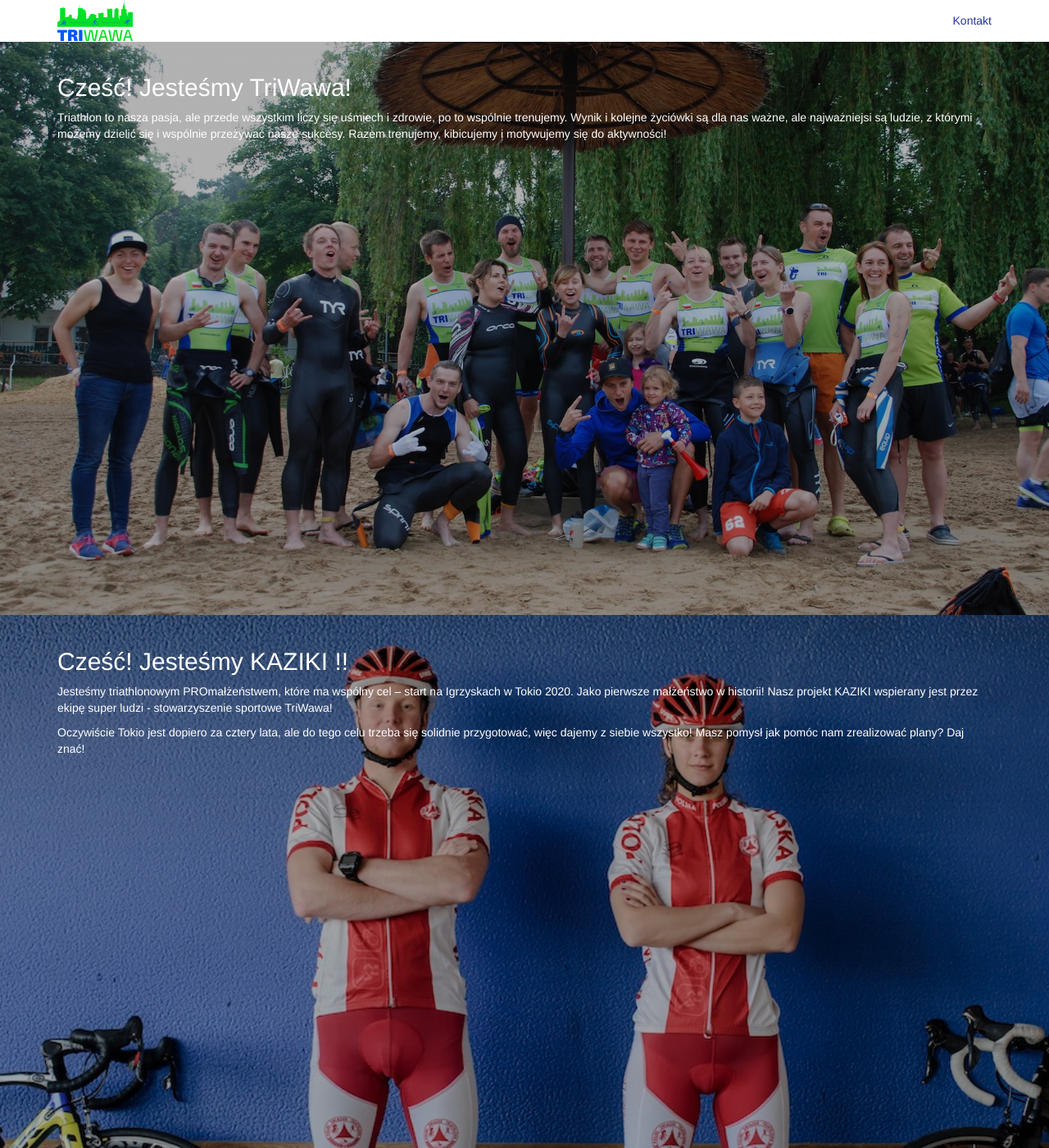
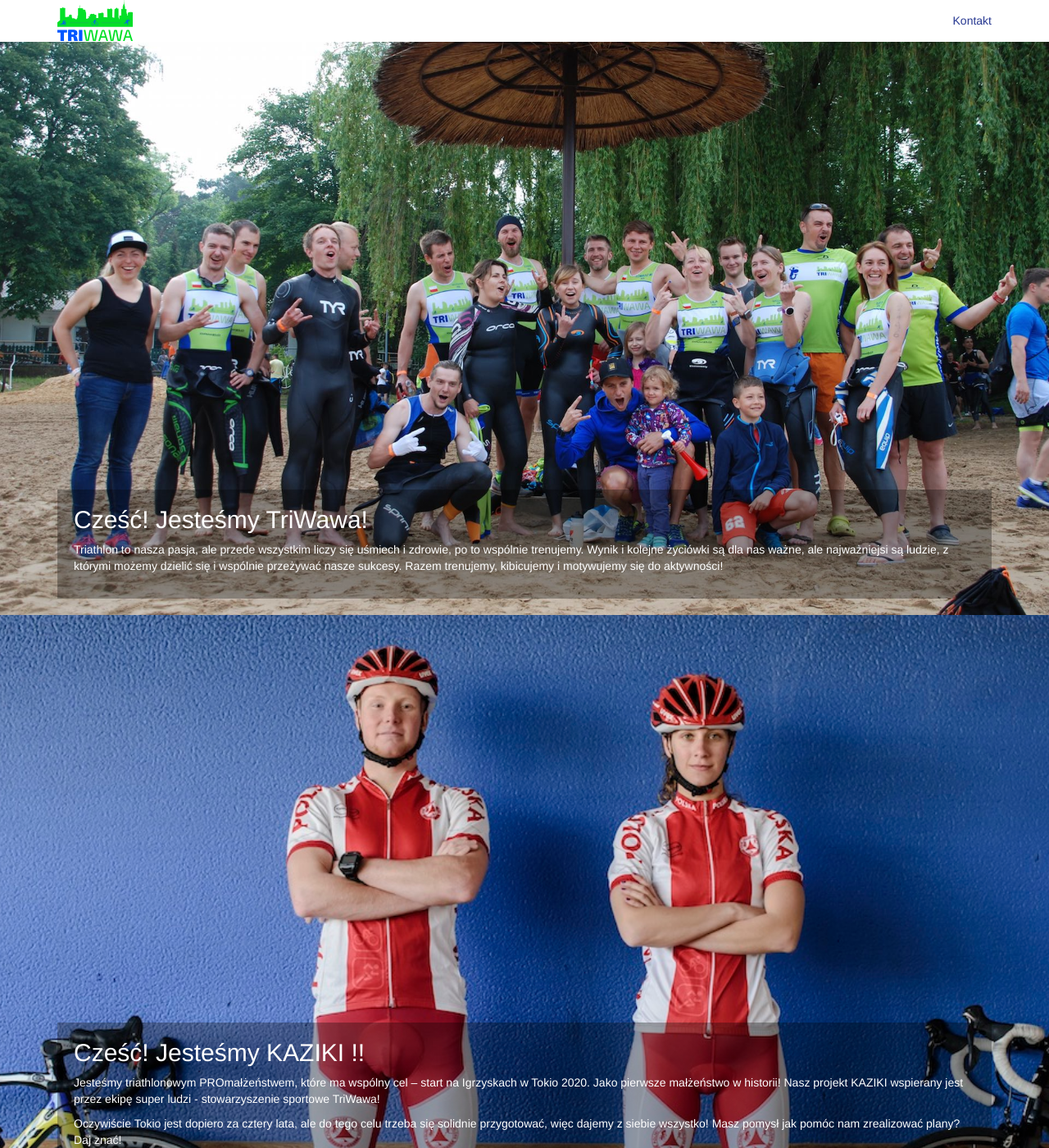
Before and after one commit to marcinkiewiczblazej/test-site, a Jekyll site: the page built from index.html, in a window 1280 px wide and 1400 px high. Shown: the whole window at 82% size. Built offline with Jekyll 4.4.1, drawn with Linux system fonts in a browser that asks for light colours.

Commit message:
Overlay in the bottom

```diff
--- a/_includes/post.html
+++ b/_includes/post.html
@@ -1,8 +1,8 @@
 <div class="post" style="background-image: url({{post.background | prepend: site.github.url}})">
-    <div class="post-overlay">
-        <div class="container">
-            <div class="row">
-                <div class="col-xs-12">
+    <div class="container post-content-wrapper">
+        <div class="row">
+            <div class="col-xs-12">
+                <div class="post-overlay">
                     <h2>
                         {{ post.title }}
                     </h2>
--- a/_layouts/post.html
+++ b/_layouts/post.html
@@ -1,6 +1,7 @@
+<div class="post" style="background-image: url({{post.background | prepend: site.github.url}})">
+    <div class="container post-content-wrapper">
         <div class="row">
             <div class="col-xs-12">
-        <div class="post" style="background-image: url({{post.background | prepend: site.github.url}})">
                 <div class="post-overlay">
                     <h2>
                         {{ post.title }}
@@ -12,3 +13,4 @@
             </div>
         </div>
     </div>
+</div>
--- a/css/main.scss
+++ b/css/main.scss
@@ -51,14 +51,20 @@
   background-size: cover;
   background-position: center center;
   background-repeat: no-repeat;
+  display: flex;
+  flex-flow: row wrap;
 }
 
 .post-overlay {
   background: linear-gradient(rgba($black-color, 0.3), rgba($black-color, 0.3));
-  height: 100%;
   width: 100%;
   padding: 2rem;
   color: $white-color;
+}
+
+.post-content-wrapper {
+  margin-top: auto;
+  padding-bottom: 2rem;
 }
 
 .triwawa-logo {
@@ -68,7 +74,7 @@
 
 .footer {
   background: $white-color;
-  margin-top: -20px;
+  margin-top: 0px;
   padding-top: 2rem;
   padding-bottom: 2rem;
 }
@@ -87,4 +93,8 @@
   padding-top: 15px;
 }
 
+h2 {
+  margin-top: 0px;
+}
+
 @import "bootstrap-navbar";
```
Lines whose indentation alone changed are shown as unchanged.
